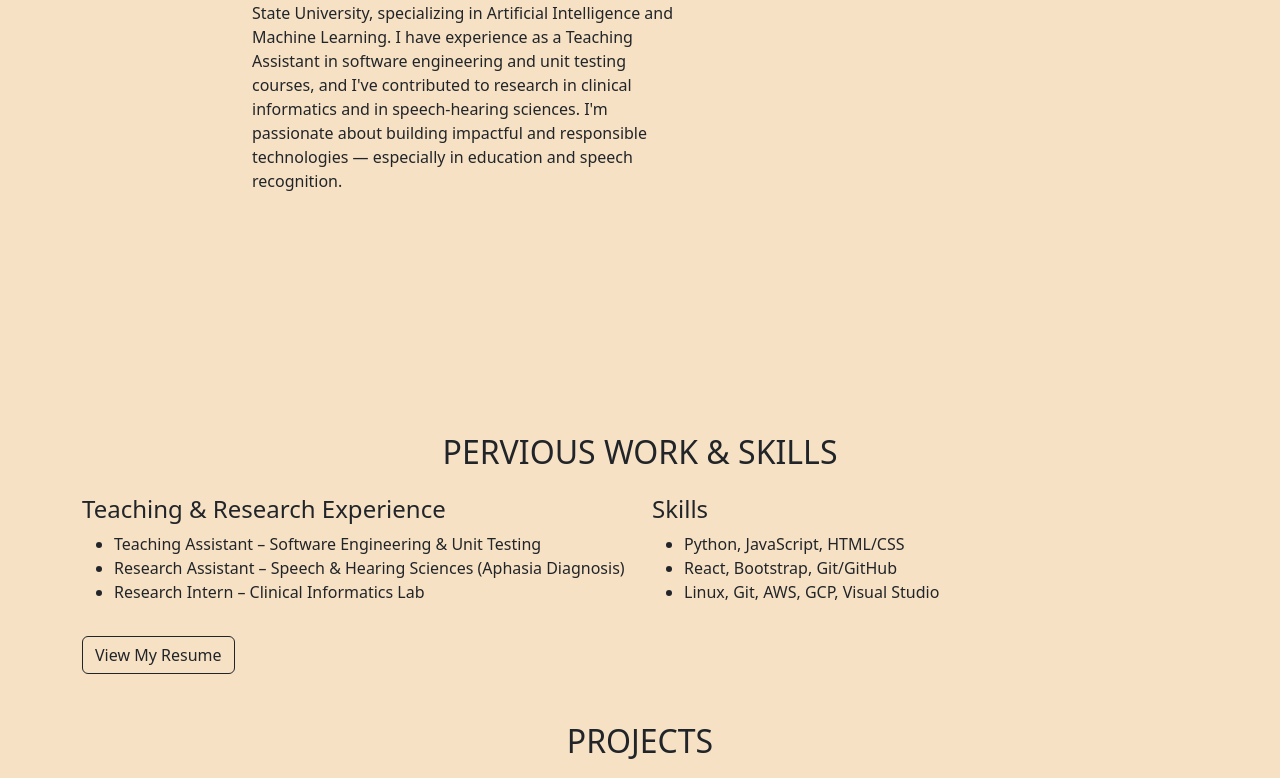
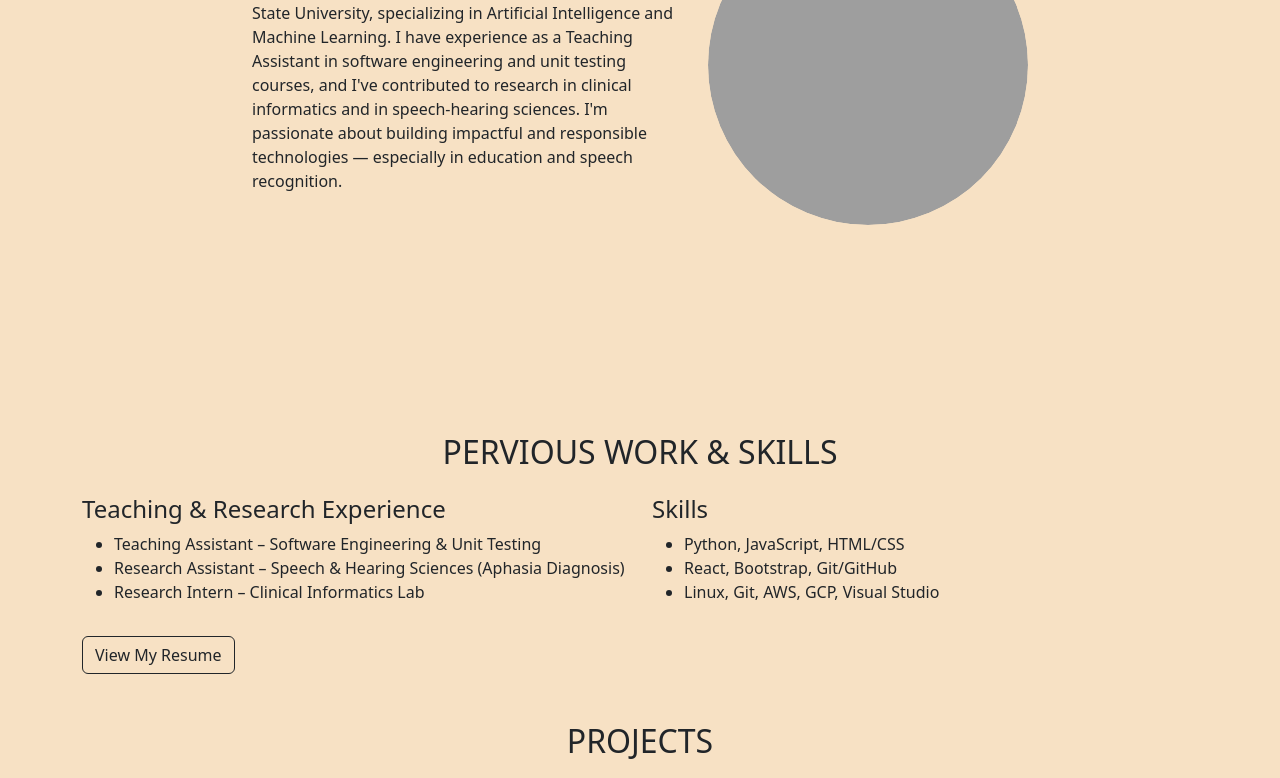
Before and after one commit to lkhellah/Personal-Portfolio, a plain HTML site: page index.html in a window 1280 px wide. Shown: the part 312-1090 px from the top of the page. Drawn offline with nearby package versions, Linux system fonts and the light colour scheme; the site is published under a folder, as on GitHub Pages, so addresses that start at the root find nothing.

Commit message:
fixing image source again

```diff
--- a/index.html
+++ b/index.html
@@ -71,7 +71,7 @@
 
         <div class="profile-pic">
           <img
-            src="/images/me.jpeg"
+            src="images/me.jpeg"
             alt="Picture of Layaal"
             class="rounded-circle"
             width="320"
```
